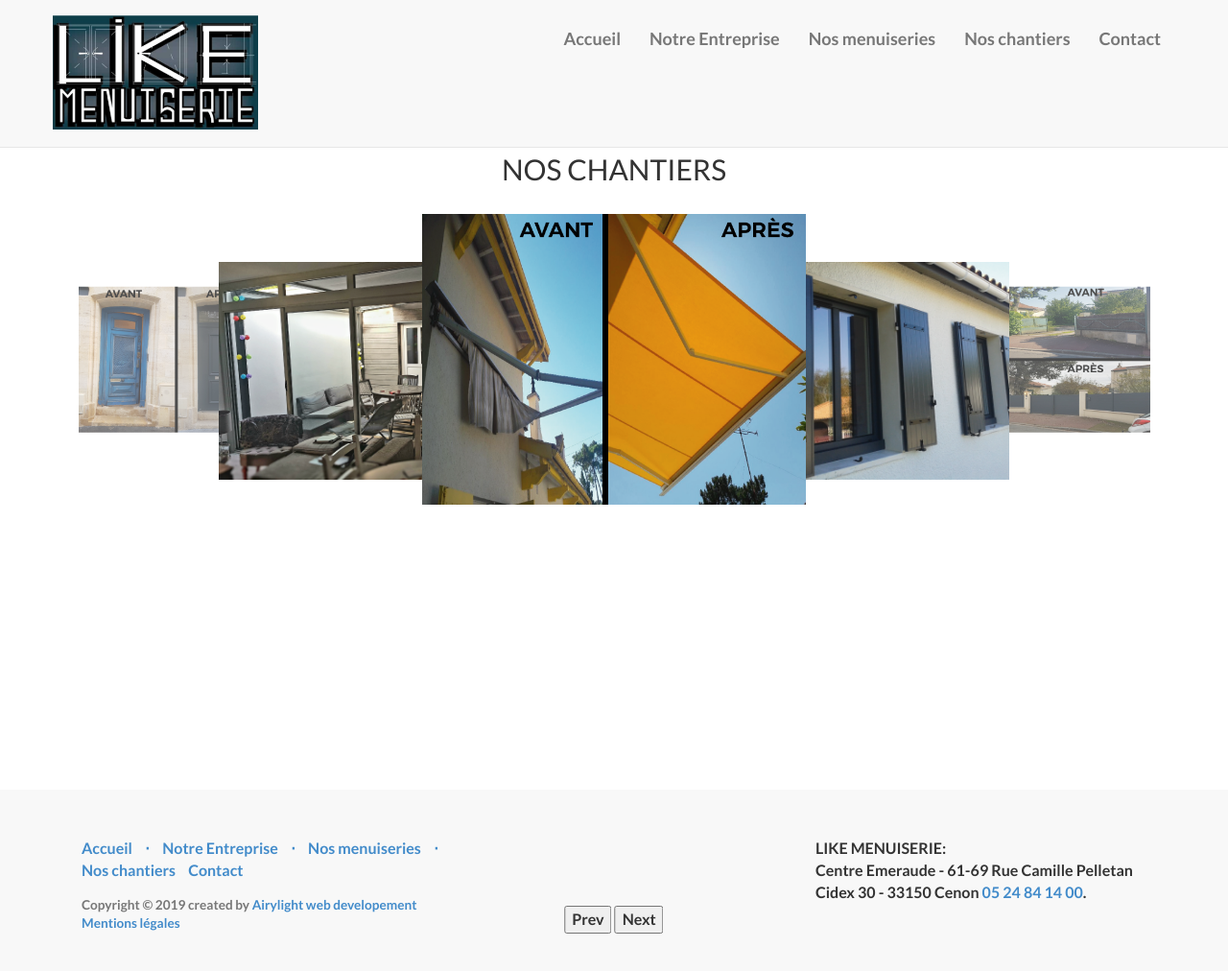
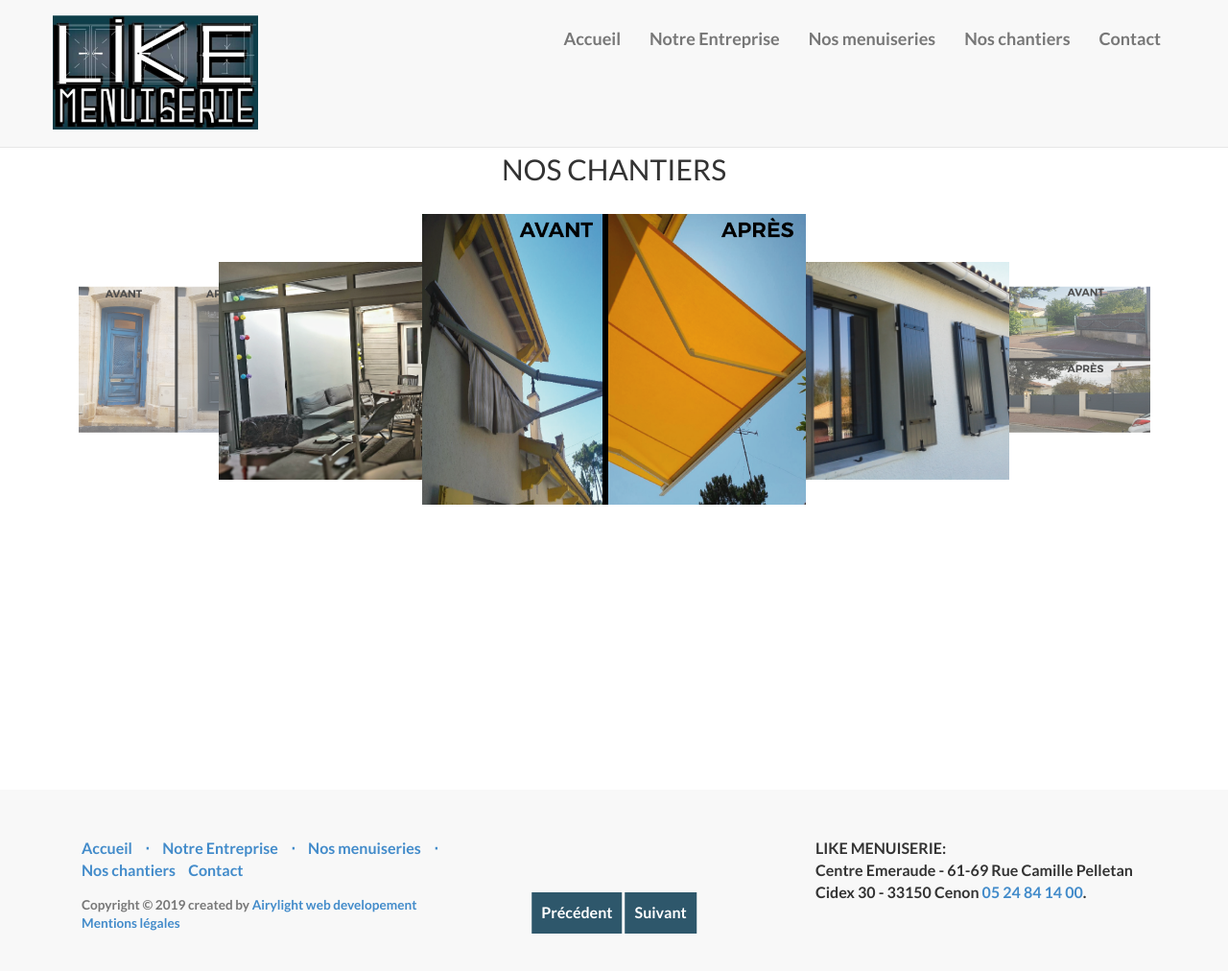
Before and after one commit to IsmaelSANE/likemenuiserie-beta, a Jekyll site: the page built from chantiers/index.html, in a window 1280 px wide and 1023 px high. Shown: the top 1012 px of the window at 96% size. Built offline with Jekyll 4.4.1, drawn with Linux system fonts in a browser that asks for light colours; nearby versions of some CDN libraries.

Commit message:
Custom buttons css

```diff
--- a/_includes/chantiers.html
+++ b/_includes/chantiers.html
@@ -52,7 +52,11 @@
     <div id="caption"></div>
   </div>
   <div class="buttons">
-    <button id="prev">Prev</button>
-    <button id="next">Next</button>
+    <button id="prev" style="background-color: #2e576b;border: none;color: white;
+padding: 10px 10px;text-align: center;text-decoration: none;
+display: inline-block;font-size: 16px;">Précédent</button>
+    <button id="next" style="background-color: #2e576b;border: none;color: white;
+padding: 10px 10px;text-align: center;text-decoration: none;
+display: inline-block;font-size: 16px;">Suivant</button>
   </div>
 </div>
```
